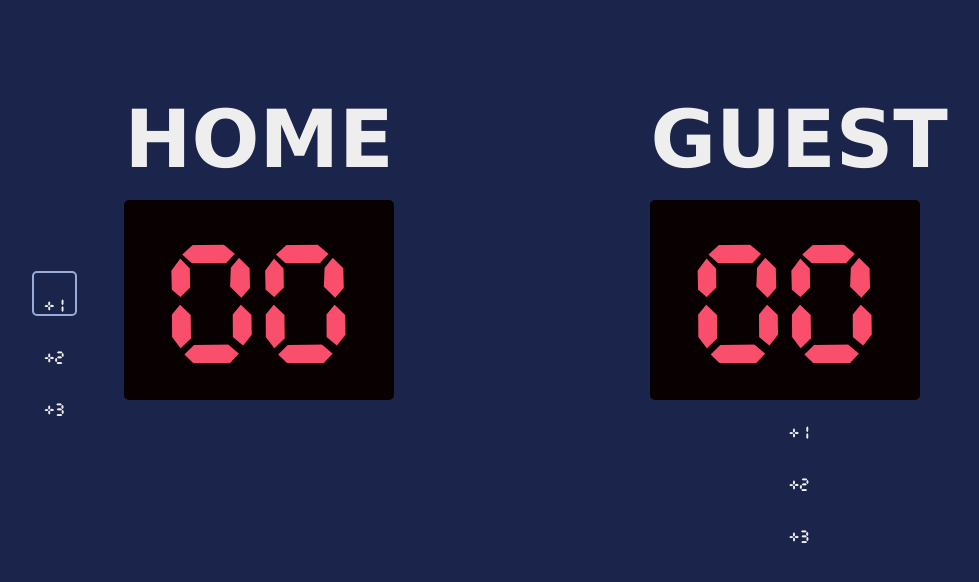
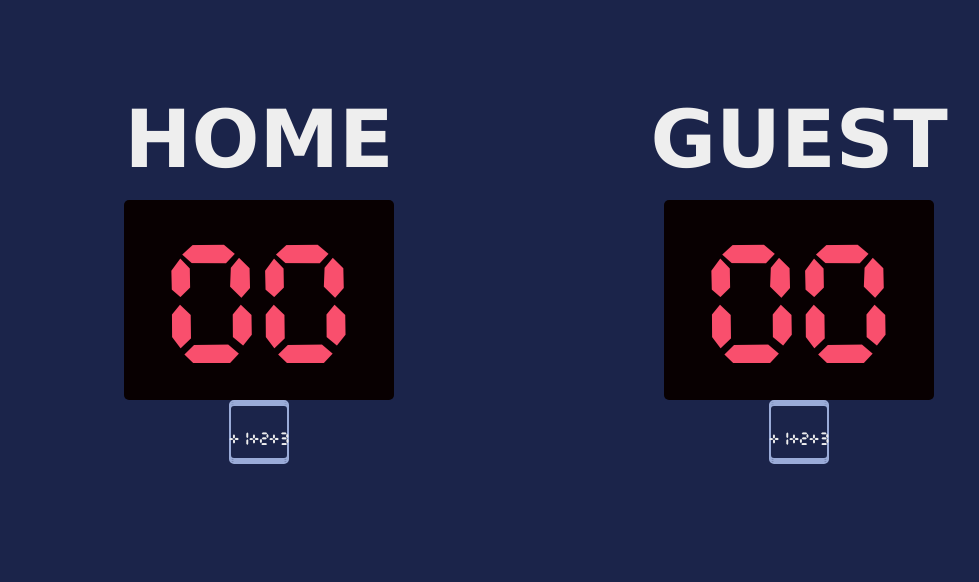
Before and after one commit to mekaseba/scoreboard, a plain HTML site: page index.html in a window 1280 px wide. Shown: the whole page, without its empty margins (104-1083 px from the left). Drawn offline with Linux system fonts and the light colour scheme.

Commit message:
a lil mas

```diff
--- a/index.html
+++ b/index.html
@@ -10,10 +10,16 @@
                 <div class="blk">
                     <h2 class="red">00</h2>
                 </div>
-                <div class="lil1">
+                <div class="gray">
+                    <div class="out">
+                    <div class="out">
+                    <div class="out">
                         <p>+1</p>
                         <p>+2</p>
                         <p>+3</p>
+                    </div>
+                    </div>
+                    </div>
                 </div>
             </div>
             <div>
@@ -21,13 +27,17 @@
                 <div class="blk">
                     <h2 class="red">00</h2>
                 </div>
-                <div class="lil2">
+                <div class="gray">
+                    <div class="out">
+                    <div class="out">
+                    <div class="out">
                         <p>+1</p>
                         <p>+2</p>
                         <p>+3</p>
                     </div>
                     </div>
                     </div>
+                </div>
         <script src="index.js"></script>
     </body>
 </html>
--- a/styles.css
+++ b/styles.css
@@ -26,6 +26,8 @@ body {
     font-family: Verdana, Geneva, Tahoma, sans-serif;
 }
 .blk {
+    margin-left: auto;
+    margin-right: auto;
     margin-top: 20px;
     width: 270px;
     height: 200px;
@@ -39,13 +41,18 @@ body {
     padding-top: 100px;
     font-weight: lighter;
 }
-.lil1 {
+.gray {
+    display: flex;
+    flex-direction: row;
+    justify-content: center;
+}
+.out {
     box-sizing: border-box;
-    position: absolute;
-    width: 45px;
-    height: 45px;
-    left: 136px;
-    top: 271px;
+    display: flex;
+    flex-direction: row;
+    justify-content: center;
+    width: 60px;
+    height: 60px;
     border: 2px solid #9AABD8;
     border-radius: 5px;
 }
```
Lines whose indentation alone changed are shown as unchanged.
